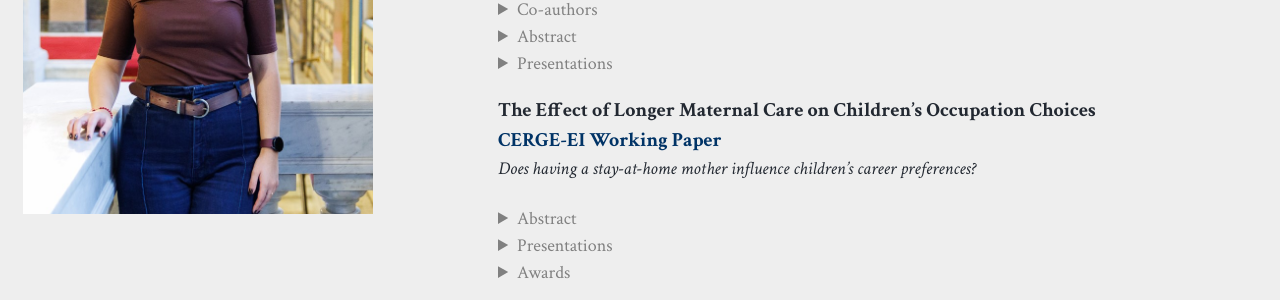
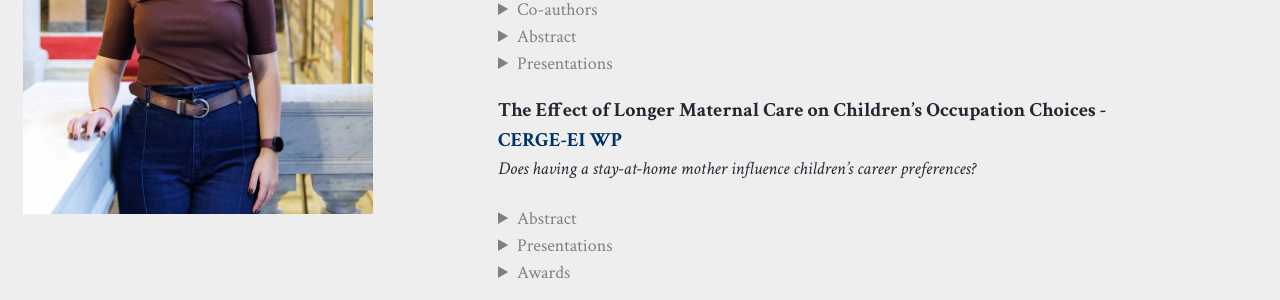
Before and after one commit to sofianasinani/sofianasinani.github.io, a Jekyll site: the page built from _publications/publications.md, in a window 1280 px wide and 1293 px high. Shown: the part 341-641 px from the top of the window. Built offline with Jekyll 4.4.1, drawn with Linux system fonts in a browser that asks for light colours; a script bundle is joined from its source files by our own code; library files that are not in the unit come from our copies.

Commit message:
Update publications.md

```diff
--- a/_publications/publications.md
+++ b/_publications/publications.md
@@ -32,7 +32,7 @@ author_profile: true
 
 <div style="margin-top: 15px;"></div>
 
-<span style="font-weight: bold; font-size: 20px;">The Effect of Longer Maternal Care on Children's Occupation Choices [CERGE-EI Working Paper](http://cerge-ei.cz/pdf/wp/Wp812.pdf)</span>
+<span style="font-weight: bold; font-size: 20px;">The Effect of Longer Maternal Care on Children's Occupation Choices - [CERGE-EI WP](http://cerge-ei.cz/pdf/wp/Wp812.pdf)</span>
 <br>
 *Does having a stay-at-home mother influence children’s career preferences?*
 <br>
```
